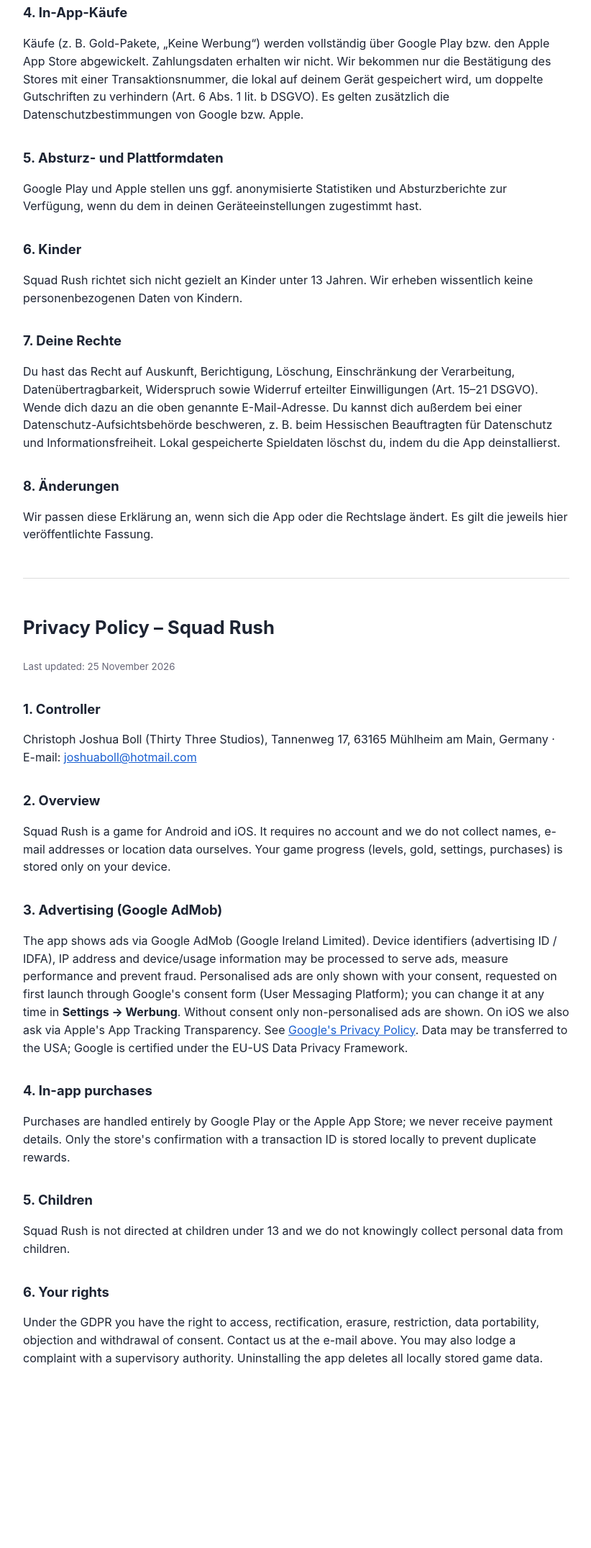
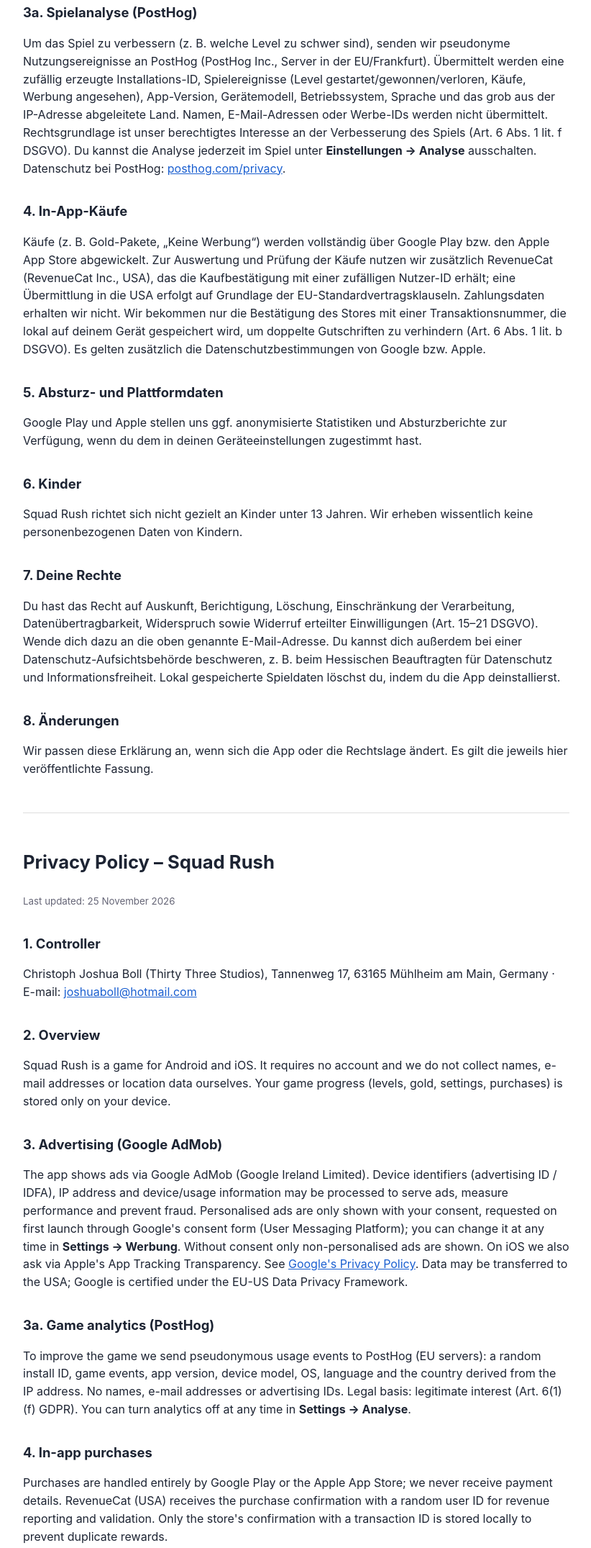
Before and after one commit to joshuasa33/squadrush-legal, a plain HTML site: page index.html in a window 1280 px wide. Shown: the part 949-3100 px from the top of the page at 72% size, without its empty margins (228-1050 px from the left). Before the commit the page ends 2925 px from the top, so only its background shows below. Drawn offline with Linux system fonts and the light colour scheme.

Commit message:
Add PostHog analytics and RevenueCat

```diff
--- a/index.html
+++ b/index.html
@@ -14,8 +14,10 @@
 <h2>3. Werbung (Google AdMob)</h2>
 <p>Die App zeigt Werbung über Google AdMob (Google Ireland Limited, Gordon House, Barrow Street, Dublin 4, Irland). Dabei können Gerätekennungen (z. B. Werbe-ID / IDFA), IP-Adresse, Geräte- und Nutzungsinformationen verarbeitet werden, um Anzeigen auszuliefern, Reichweite zu messen und Betrug zu verhindern. Personalisierte Werbung erfolgt nur mit deiner Einwilligung (Art. 6 Abs. 1 lit. a DSGVO), die beim ersten Start über das Einwilligungsfenster von Google (User Messaging Platform) abgefragt wird. Du kannst sie jederzeit im Spiel unter <b>Einstellungen → Werbung</b> ändern oder widerrufen. Ohne Einwilligung werden nur nicht personalisierte Anzeigen gezeigt (berechtigtes Interesse an der Finanzierung der kostenlosen App, Art. 6 Abs. 1 lit. f DSGVO). Auf iOS fragen wir zusätzlich über Apples App-Tracking-Transparenz um Erlaubnis.</p>
 <p>Datenschutzhinweise von Google: <a href="https://policies.google.com/privacy">policies.google.com/privacy</a> · <a href="https://policies.google.com/technologies/partner-sites">Wie Google Daten von Partner-Apps nutzt</a>. Dabei kann eine Übermittlung in die USA stattfinden; Google ist nach dem EU-US Data Privacy Framework zertifiziert.</p>
+<h2>3a. Spielanalyse (PostHog)</h2>
+<p>Um das Spiel zu verbessern (z. B. welche Level zu schwer sind), senden wir pseudonyme Nutzungsereignisse an PostHog (PostHog Inc., Server in der EU/Frankfurt). Übermittelt werden eine zufällig erzeugte Installations-ID, Spielereignisse (Level gestartet/gewonnen/verloren, Käufe, Werbung angesehen), App-Version, Gerätemodell, Betriebssystem, Sprache und das grob aus der IP-Adresse abgeleitete Land. Namen, E-Mail-Adressen oder Werbe-IDs werden nicht übermittelt. Rechtsgrundlage ist unser berechtigtes Interesse an der Verbesserung des Spiels (Art. 6 Abs. 1 lit. f DSGVO). Du kannst die Analyse jederzeit im Spiel unter <b>Einstellungen → Analyse</b> ausschalten. Datenschutz bei PostHog: <a href="https://posthog.com/privacy">posthog.com/privacy</a>.</p>
 <h2>4. In-App-Käufe</h2>
-<p>Käufe (z. B. Gold-Pakete, „Keine Werbung“) werden vollständig über Google Play bzw. den Apple App Store abgewickelt. Zahlungsdaten erhalten wir nicht. Wir bekommen nur die Bestätigung des Stores mit einer Transaktionsnummer, die lokal auf deinem Gerät gespeichert wird, um doppelte Gutschriften zu verhindern (Art. 6 Abs. 1 lit. b DSGVO). Es gelten zusätzlich die Datenschutzbestimmungen von Google bzw. Apple.</p>
+<p>Käufe (z. B. Gold-Pakete, „Keine Werbung“) werden vollständig über Google Play bzw. den Apple App Store abgewickelt. Zur Auswertung und Prüfung der Käufe nutzen wir zusätzlich RevenueCat (RevenueCat Inc., USA), das die Kaufbestätigung mit einer zufälligen Nutzer-ID erhält; eine Übermittlung in die USA erfolgt auf Grundlage der EU-Standardvertragsklauseln. Zahlungsdaten erhalten wir nicht. Wir bekommen nur die Bestätigung des Stores mit einer Transaktionsnummer, die lokal auf deinem Gerät gespeichert wird, um doppelte Gutschriften zu verhindern (Art. 6 Abs. 1 lit. b DSGVO). Es gelten zusätzlich die Datenschutzbestimmungen von Google bzw. Apple.</p>
 <h2>5. Absturz- und Plattformdaten</h2>
 <p>Google Play und Apple stellen uns ggf. anonymisierte Statistiken und Absturzberichte zur Verfügung, wenn du dem in deinen Geräteeinstellungen zugestimmt hast.</p>
 <h2>6. Kinder</h2>
@@ -35,8 +37,10 @@
 <p>Squad Rush is a game for Android and iOS. It requires no account and we do not collect names, e-mail addresses or location data ourselves. Your game progress (levels, gold, settings, purchases) is stored only on your device.</p>
 <h2>3. Advertising (Google AdMob)</h2>
 <p>The app shows ads via Google AdMob (Google Ireland Limited). Device identifiers (advertising ID / IDFA), IP address and device/usage information may be processed to serve ads, measure performance and prevent fraud. Personalised ads are only shown with your consent, requested on first launch through Google's consent form (User Messaging Platform); you can change it at any time in <b>Settings → Werbung</b>. Without consent only non-personalised ads are shown. On iOS we also ask via Apple's App Tracking Transparency. See <a href="https://policies.google.com/privacy">Google's Privacy Policy</a>. Data may be transferred to the USA; Google is certified under the EU-US Data Privacy Framework.</p>
+<h2>3a. Game analytics (PostHog)</h2>
+<p>To improve the game we send pseudonymous usage events to PostHog (EU servers): a random install ID, game events, app version, device model, OS, language and the country derived from the IP address. No names, e-mail addresses or advertising IDs. Legal basis: legitimate interest (Art. 6(1)(f) GDPR). You can turn analytics off at any time in <b>Settings → Analyse</b>.</p>
 <h2>4. In-app purchases</h2>
-<p>Purchases are handled entirely by Google Play or the Apple App Store; we never receive payment details. Only the store's confirmation with a transaction ID is stored locally to prevent duplicate rewards.</p>
+<p>Purchases are handled entirely by Google Play or the Apple App Store; we never receive payment details. RevenueCat (USA) receives the purchase confirmation with a random user ID for revenue reporting and validation. Only the store's confirmation with a transaction ID is stored locally to prevent duplicate rewards.</p>
 <h2>5. Children</h2>
 <p>Squad Rush is not directed at children under 13 and we do not knowingly collect personal data from children.</p>
 <h2>6. Your rights</h2>
```
